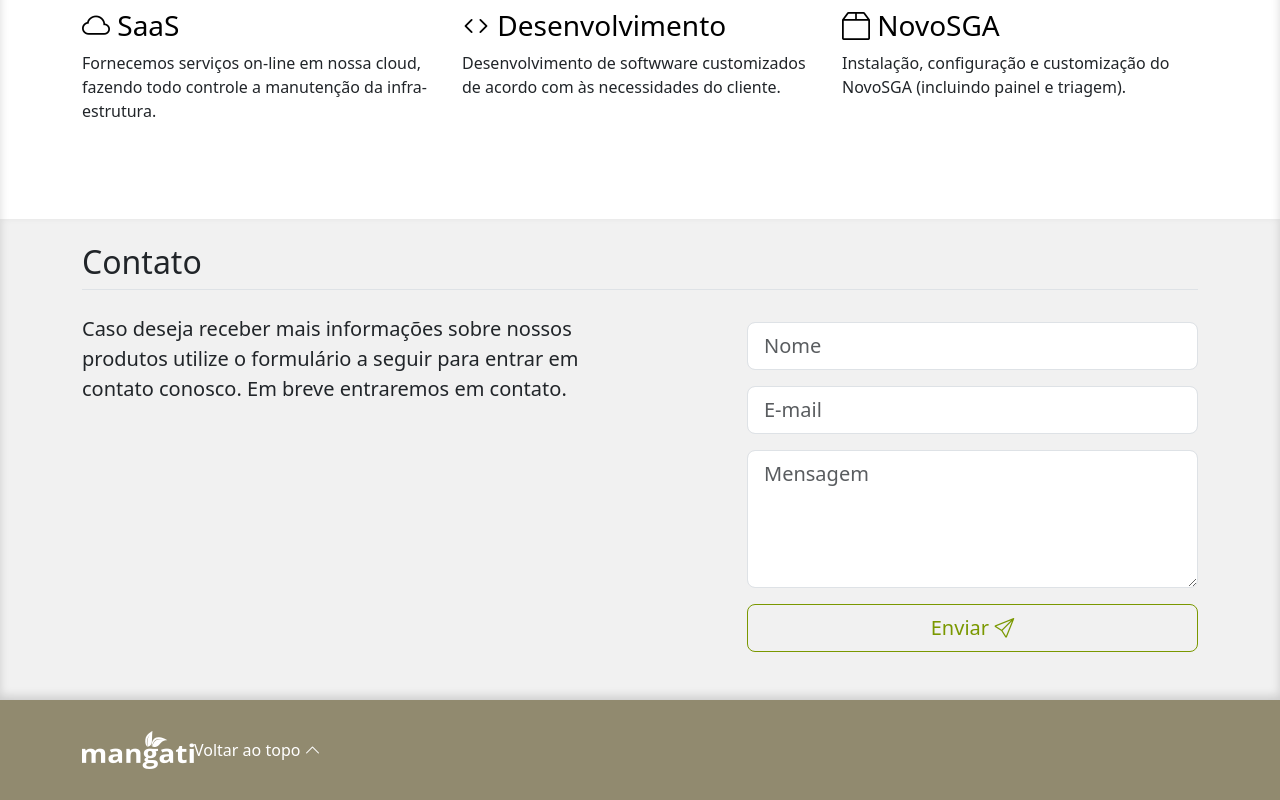
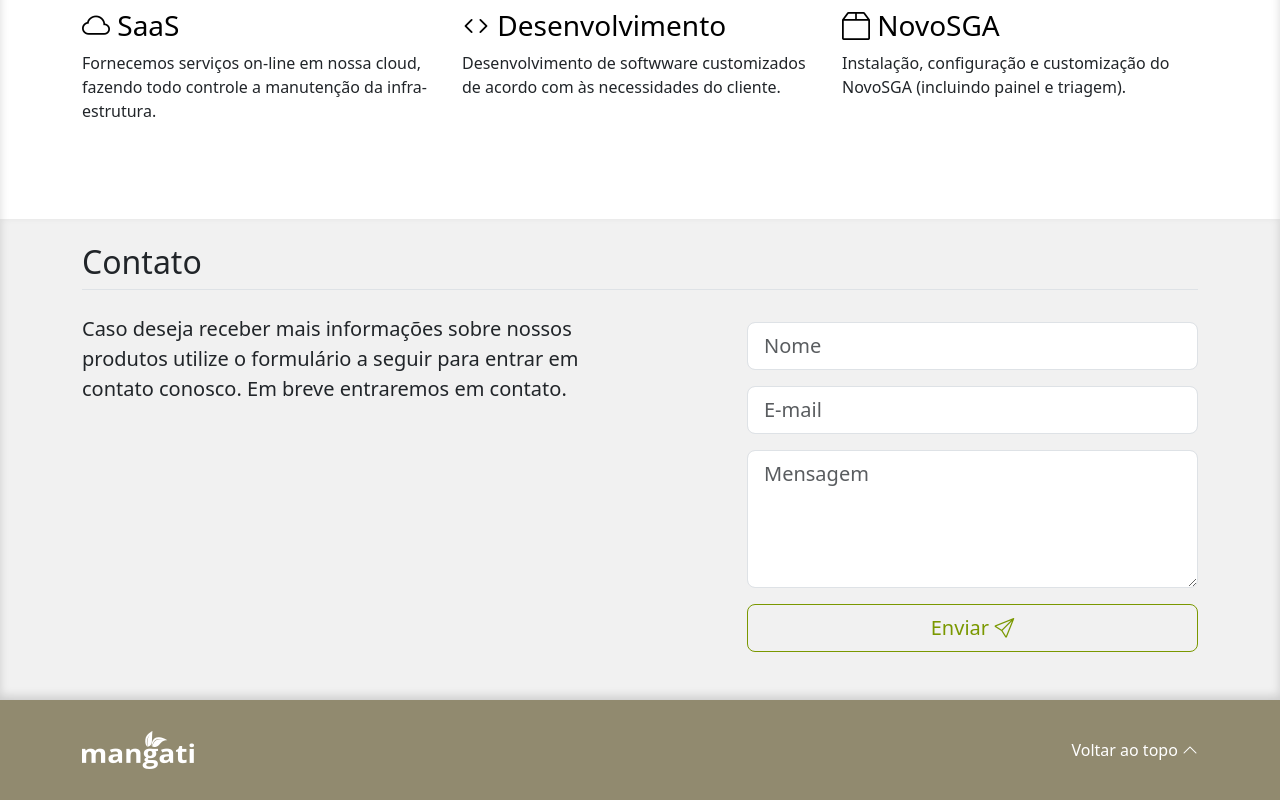
Before and after one commit to mangati/mangati.github.io, an Eleventy site: page index.html in a window 1280 px wide. Shown: the part 1293-2093 px from the top of the page. Built offline with nearby package versions, Linux system fonts and the light colour scheme; Eleventy itself is replaced by a stand-in of ours; files that its build step writes are made by us from their sources.

Commit message:
fix: css class

```diff
--- a/index.html
+++ b/index.html
@@ -168,7 +168,7 @@ layout: base.njk
     <div class="align-self-center">
       <img src="/images/logo-footer.png" height="38">
     </div>
-    <div class="ms-.auto align-self-center">
+    <div class="ms-auto align-self-center">
       <a href="#">
         Voltar ao topo
         <i class="bi bi-chevron-up"></i>
```
